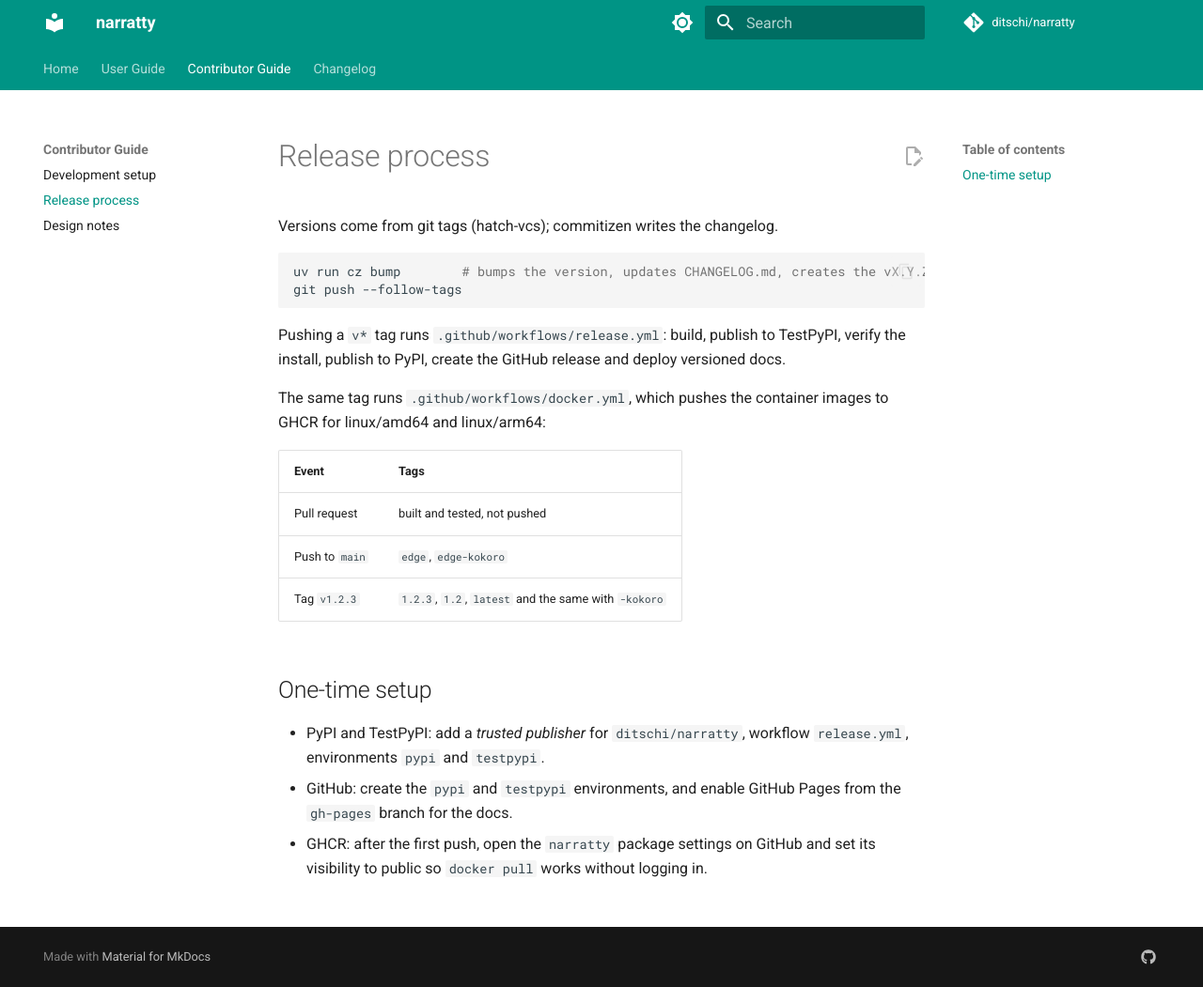
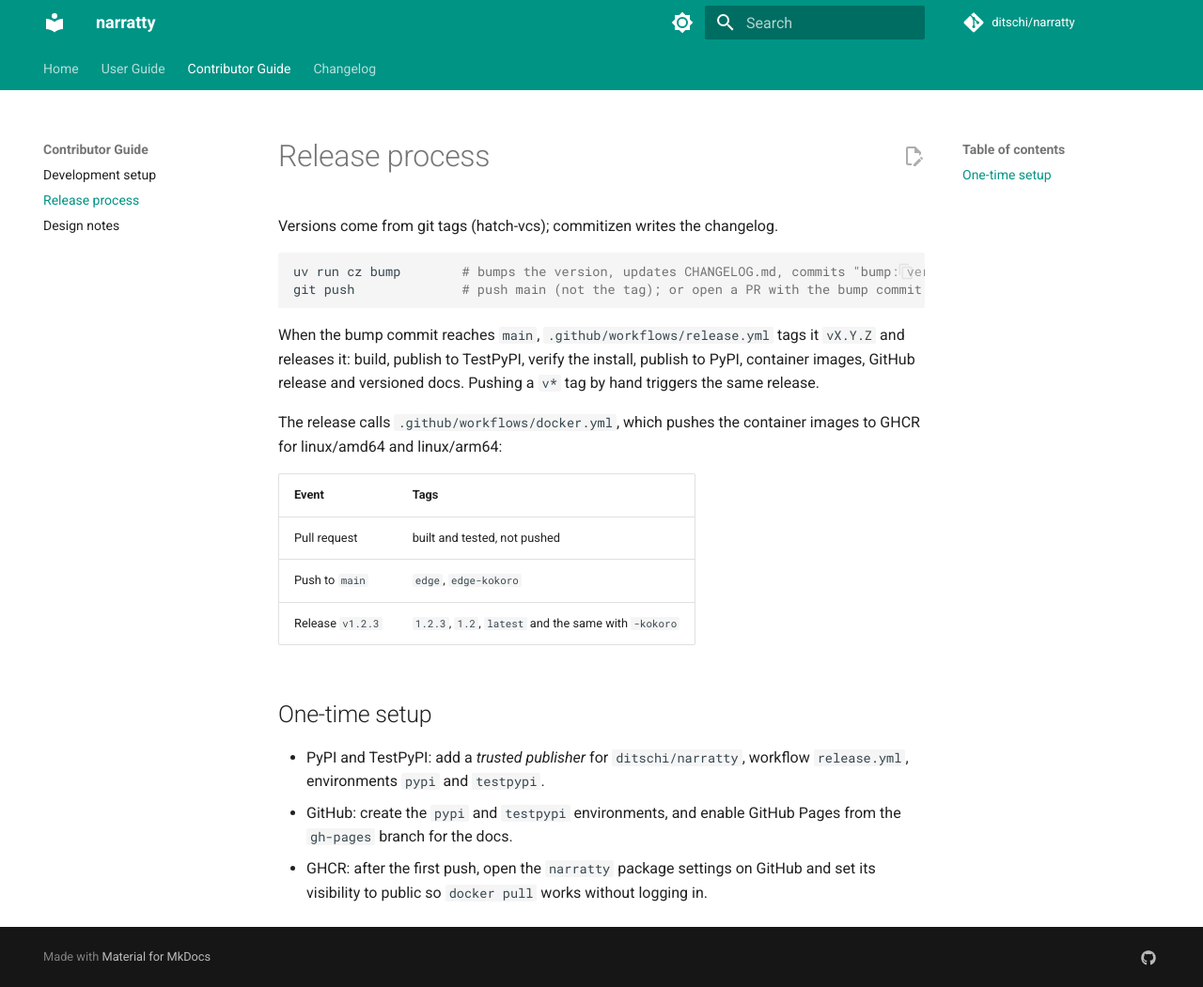
Before and after one commit to ditschi/narratty, an MkDocs documentation site: the page built from docs/contributor-guide/release-process.md, in a window 1280 px wide and 1051 px high. Shown: the whole window at 94% size. Built offline with MkDocs 1.6.1 and Material for MkDocs 9.7.7, drawn with Linux system fonts in a browser that asks for light colours; comment, search, counter and statistics services are not loaded; the version menu is left out.

Commit message:
ci(release): tag and release automatically when a bump commit lands on main
Co-Authored-By: Claude Opus 5.5 (1M context) <noreply@anthropic.com>
Claude-Session: https://claude.ai/code/session_012DcXX2HK6yergF3sdqVgd1

````diff
--- a/docs/contributor-guide/release-process.md
+++ b/docs/contributor-guide/release-process.md
@@ -3,21 +3,23 @@
 Versions come from git tags (hatch-vcs); commitizen writes the changelog.
 
 ```bash
-uv run cz bump        # bumps the version, updates CHANGELOG.md, creates the vX.Y.Z tag
-git push --follow-tags
+uv run cz bump        # bumps the version, updates CHANGELOG.md, commits "bump: version …"
+git push              # push main (not the tag); or open a PR with the bump commit
 ```
 
-Pushing a `v*` tag runs `.github/workflows/release.yml`: build, publish to TestPyPI, verify
-the install, publish to PyPI, create the GitHub release and deploy versioned docs.
+When the bump commit reaches `main`, `.github/workflows/release.yml` tags it `vX.Y.Z`
+and releases it: build, publish to TestPyPI, verify the install, publish to PyPI,
+container images, GitHub release and versioned docs. Pushing a `v*` tag by hand
+triggers the same release.
 
-The same tag runs `.github/workflows/docker.yml`, which pushes the container images to
+The release calls `.github/workflows/docker.yml`, which pushes the container images to
 GHCR for linux/amd64 and linux/arm64:
 
 | Event | Tags |
 |---|---|
 | Pull request | built and tested, not pushed |
 | Push to `main` | `edge`, `edge-kokoro` |
-| Tag `v1.2.3` | `1.2.3`, `1.2`, `latest` and the same with `-kokoro` |
+| Release `v1.2.3` | `1.2.3`, `1.2`, `latest` and the same with `-kokoro` |
 
 ## One-time setup
 
````
Also changed, not shown: 2 other files.
